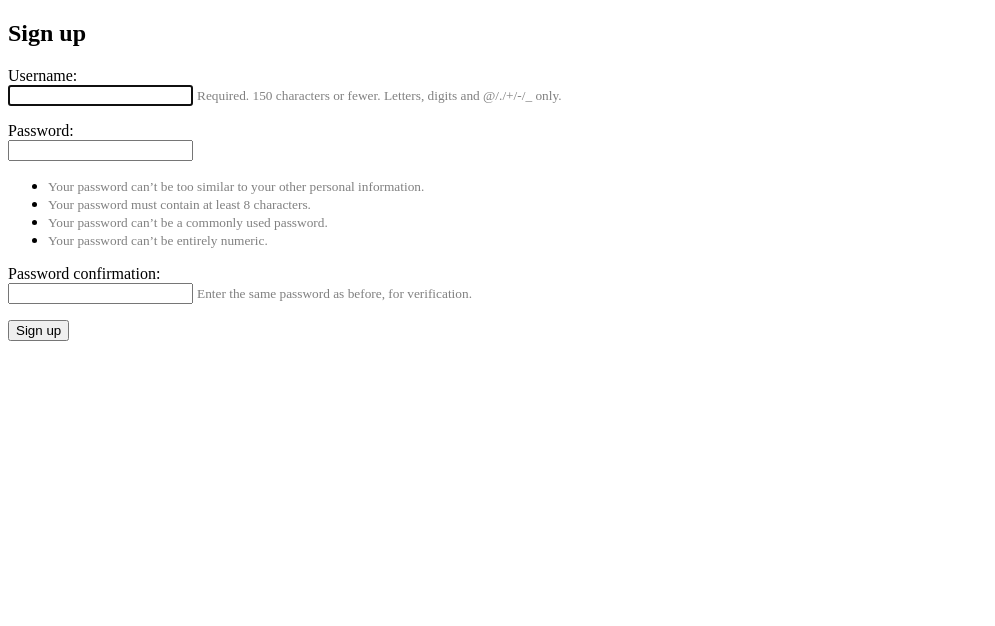
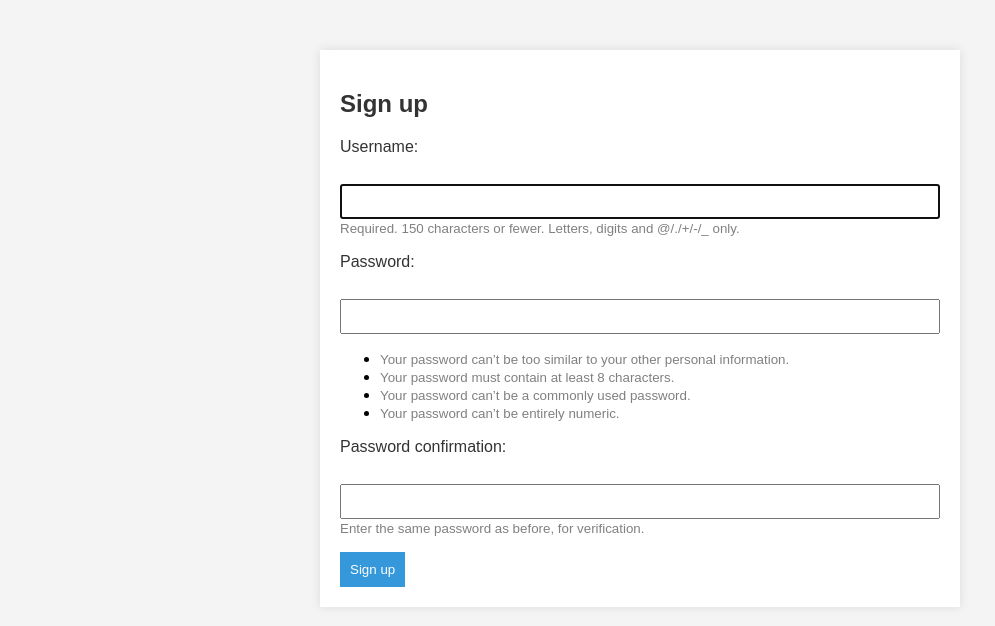
Before and after one commit to jgamer42/finarden, a Django app: page /users in a window 1280 px wide. Shown: the top 626 px of the page, without its empty margins (0-995 px from the left). Run offline with Django 4.2, Linux system fonts and the light colour scheme.

Commit message:
Mejora de la página de registro de usuarios

```diff
--- a/finarden/settings.py
+++ b/finarden/settings.py
@@ -122,8 +122,10 @@ USE_TZ = True
 # Static files (CSS, JavaScript, Images)
 # https://docs.djangoproject.com/en/4.2/howto/static-files/
 
-STATIC_URL = 'static/'
-STATIC_ROOT = 'static'
+STATIC_URL = '/static/'
+STATICFILES_DIRS = [
+    os.path.join(BASE_DIR, 'static'),
+]
 # Default primary key field type
 # https://docs.djangoproject.com/en/4.2/ref/settings/#default-auto-field
 
--- /dev/null
+++ b/static/users/css/base.css
@@ -0,0 +1,64 @@
+body {
+    font-family: 'Arial', sans-serif;
+    background-color: #f4f4f4;
+    margin: 0;
+}
+
+#content {
+    max-width: 600px;
+    margin: 50px auto;
+    padding: 20px;
+    background-color: #fff;
+    box-shadow: 0 0 10px rgba(0, 0, 0, 0.1);
+}
+
+h2 {
+    color: #333;
+}
+
+form {
+    margin-top: 20px;
+}
+
+form p {
+    margin-bottom: 15px;
+}
+
+label {
+    display: block;
+    margin-bottom: 5px;
+    color: #333;
+}
+
+input {
+    width: 100%;
+    padding: 8px;
+    margin-top: 5px;
+    box-sizing: border-box;
+}
+
+button {
+    background-color: #3498db;
+    color: #fff;
+    padding: 10px;
+    border: none;
+    cursor: pointer;
+}
+
+p.error {
+    color: red;
+    margin-top: 5px;
+}
+
+small {
+    color: grey;
+}
+
+a {
+    color: #3498db;
+    text-decoration: none;
+}
+
+a:hover {
+    text-decoration: underline;
+}
--- a/users/templates/base.html
+++ b/users/templates/base.html
@@ -1,7 +1,10 @@
+{% load static %}
+
 <!DOCTYPE html>
 <html>
     <head>
         <title>Finarden</title>
+        <link rel="stylesheet" type="text/css" href="{% static 'users/css/base.css' %}">
     </head>
     <body>
         <div id="content">
```
Also changed, not shown: tips/migrations/0003_alter_tip_created.py (added).
